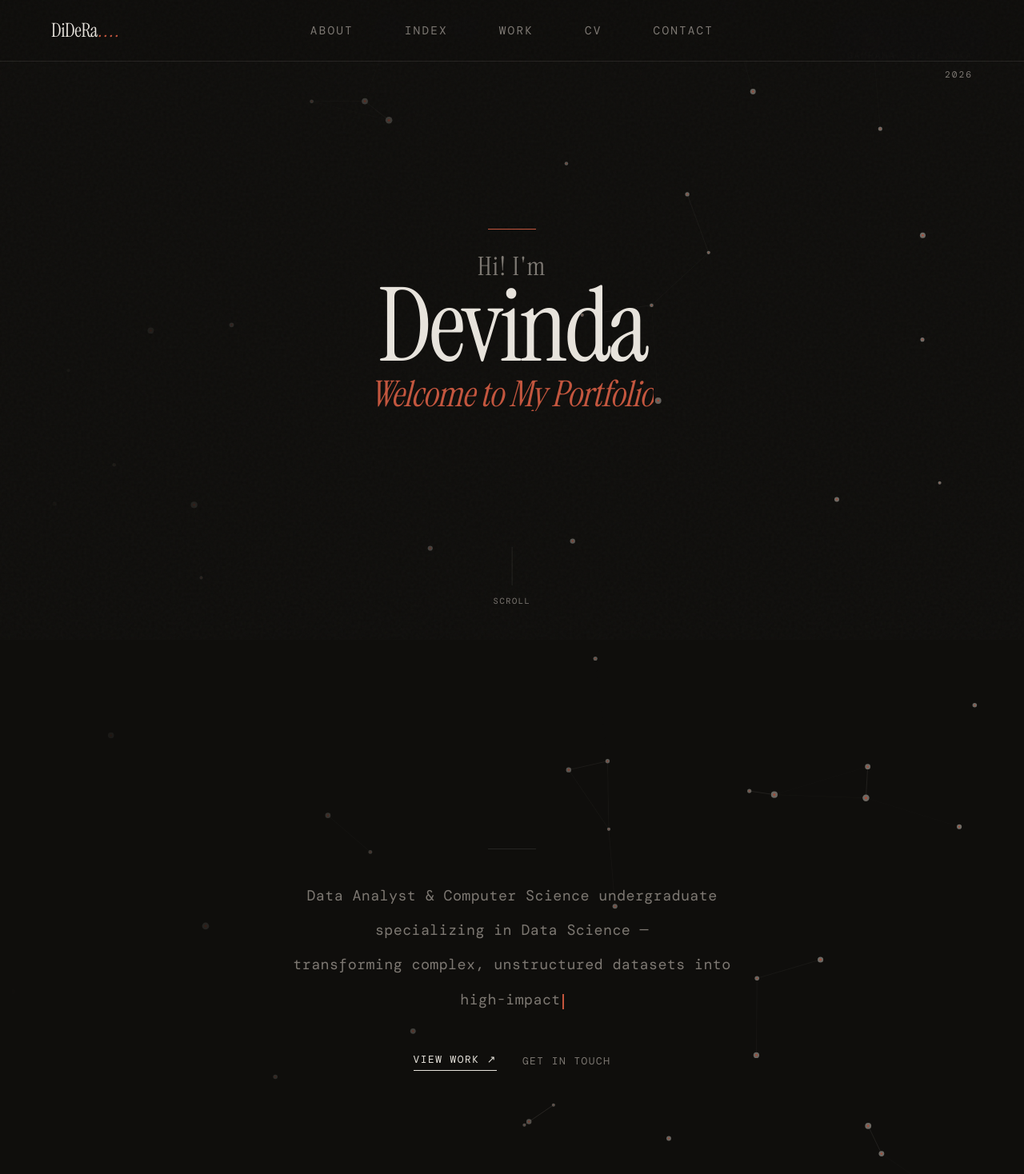
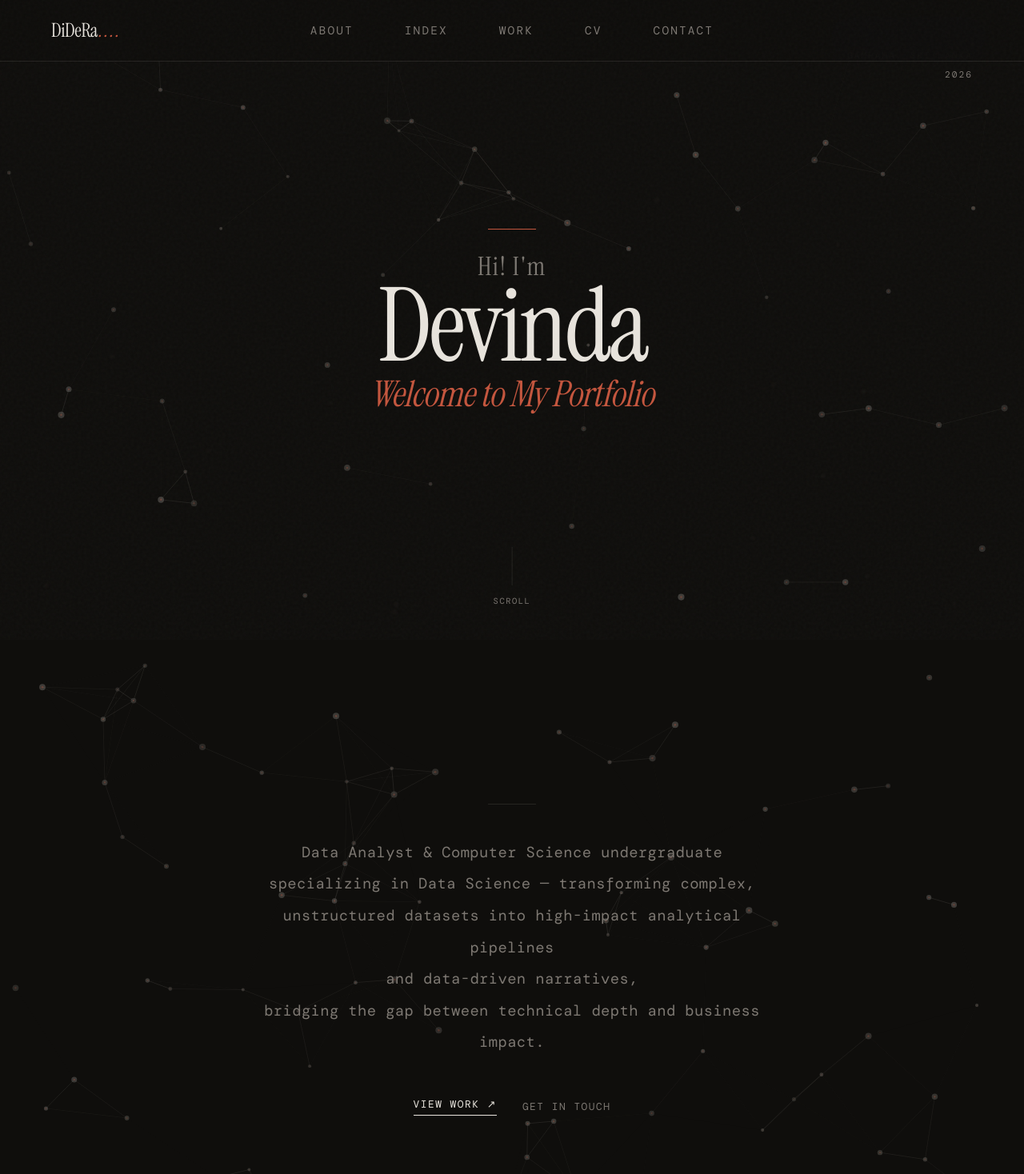
Before and after one commit to Didera/Personal-Portfolio, a Next.js app: page /Personal-Portfolio/ in a window 1280 px wide. Shown: the top 1468 px of the page at 80% size. Built offline with nearby package versions, Linux system fonts and the light colour scheme; a web font is replaced by a local one.

Commit message:
Added report

```diff
--- a/src/app/layout.tsx
+++ b/src/app/layout.tsx
@@ -2,6 +2,7 @@ import type { Metadata } from "next";
 import { Syne, DM_Mono, Instrument_Serif } from "next/font/google";
 import "@/styles/globals.css";
 import { SmoothScroll } from "@/components/ui/SmoothScroll";
+import { GlobalParticleField } from "@/components/ui/ParticleField";
 
 const syne = Syne({
   subsets: ["latin"],
@@ -65,8 +66,9 @@ export default function RootLayout({
       className={`${syne.variable} ${dmMono.variable} ${instrumentSerif.variable}`}
     >
       <body>
-        <SmoothScroll>{children}</SmoothScroll>
-      </body>
+          <GlobalParticleField />
+          <SmoothScroll>{children}</SmoothScroll>
+        </body>
     </html>
   );
 }
--- a/src/components/sections/HeroSection.tsx
+++ b/src/components/sections/HeroSection.tsx
@@ -1,119 +1,77 @@
 "use client";
 
-import { useState, useEffect, useRef, useCallback } from "react";
 import { motion } from "framer-motion";
 import { useInView } from "react-intersection-observer";
 import Link from "next/link";
 import { ParticleField } from "@/components/ui/ParticleField";
 
-/* ── Typewriter Block ── */
-const LINES = [
+/* ── Bio lines — revealed via blur-in instead of typewriter ── */
+const BIO_LINES = [
   "Data Analyst & Computer Science undergraduate",
-  "specializing in Data Science —",
-  "transforming complex, unstructured datasets into",
-  "high-impact analytical pipelines",
-  "and data-driven narratives, bridging the gap between technical depth and business impact",
+  "specializing in Data Science — transforming complex,",
+  "unstructured datasets into high-impact analytical pipelines",
+  "and data-driven narratives,",
+  "bridging the gap between technical depth and business impact.",
 ];
 
-const CHAR_SPEED = 28;
-const LINE_PAUSE = 250;
-
-function TypewriterBlock({ started }: { started: boolean }) {
-  const [currentLine, setCurrentLine] = useState(0);
-  const [currentChar, setCurrentChar] = useState(0);
-  const timerRef = useRef<ReturnType<typeof setTimeout> | null>(null);
-
-  const tick = useCallback(() => {
-    setCurrentChar((prev) => {
-      const lineText = LINES[currentLine];
-      if (!lineText) return prev;
-      if (prev < lineText.length) return prev + 1;
-      return prev;
-    });
-  }, [currentLine]);
-
-  useEffect(() => {
-    if (!started) return;
-    if (currentLine >= LINES.length) return;
-    const lineText = LINES[currentLine];
-    if (currentChar < lineText.length) {
-      timerRef.current = setTimeout(tick, CHAR_SPEED);
-    } else {
-      timerRef.current = setTimeout(() => {
-        setCurrentLine((l) => l + 1);
-        setCurrentChar(0);
-      }, LINE_PAUSE);
-    }
-    return () => { if (timerRef.current) clearTimeout(timerRef.current); };
-  }, [started, currentLine, currentChar, tick]);
-
+/** Staggered blur-in for each bio line */
+function BioText() {
   return (
     <div
       className="font-mono"
       style={{
-        fontSize: "clamp(1rem, 2.2vw, 1.15rem)",
-        maxWidth: "580px",
-        lineHeight: 2,
+        fontSize: "clamp(1rem, 2.2vw, 1.18rem)",
+        lineHeight: 2.1,
         letterSpacing: "0.02em",
-        wordBreak: "break-word",
-        overflowWrap: "break-word",
         textAlign: "center",
+        maxWidth: "640px",
+        color: "var(--muted)",
       }}
     >
-      {LINES.map((line, i) => {
-        if (i > currentLine) return null;
-        const visibleText = i < currentLine ? line : line.slice(0, currentChar);
-        const isActive = i === currentLine && currentLine < LINES.length;
-        return (
-          <div key={i} style={{ color: "var(--muted)", marginBottom: "0.35em", minHeight: "1.85em" }}>
-            {visibleText}
-            {isActive && (
-              <span
-                style={{
-                  display: "inline-block",
-                  width: "2px",
-                  height: "1em",
-                  marginLeft: "2px",
-                  background: "var(--accent)",
-                  verticalAlign: "text-bottom",
+      {BIO_LINES.map((line, i) => (
+        <motion.span
+          key={i}
+          initial={{ opacity: 0, filter: "blur(12px)", y: 8 }}
+          animate={{ opacity: 1, filter: "blur(0px)", y: 0 }}
+          transition={{
+            duration: 1.4,
+            delay: i * 0.18,
+            ease: [0.16, 1, 0.3, 1],
           }}
-              />
-            )}
-          </div>
-        );
-      })}
+          style={{ display: "block" }}
+        >
+          {line}
+        </motion.span>
+      ))}
     </div>
   );
 }
 
 export function HeroSection() {
-  // Observe when the typewriter row scrolls into view
-  const [bioRef, bioInView] = useInView({ threshold: 0.2, triggerOnce: true });
+  const [bioRef, bioInView] = useInView({ threshold: 0.15, triggerOnce: true });
 
   return (
     <section
       id="hero"
       className="relative overflow-hidden"
-      /* Two "screens" tall so user scrolls through the hero naturally */
       style={{ minHeight: "200vh" }}
     >
-      {/* Particle background spans the full 200vh section */}
+      {/* Hero-specific particle field — full brightness, 130 nodes */}
       <ParticleField />
 
-      {/* ─────────────────────────────────────────
-          PART 1 — Name block
-          Fills exactly one viewport height so it
-          appears centred when the page first loads.
-      ───────────────────────────────────────── */}
+      {/* ──────────────────────────────────────────
+          PART 1 — Name
+          Centered in the first viewport.
+      ────────────────────────────────────────── */}
       <div
-        className="relative z-10 flex flex-col items-center justify-center px-6 sm:px-10 lg:px-16 text-center"
+        className="relative z-10 flex flex-col items-center justify-center text-center px-6 sm:px-10 lg:px-16"
         style={{ minHeight: "100vh" }}
       >
-        {/* Editorial marginalia — top right */}
+        {/* Editorial marginalia */}
         <motion.div
           initial={{ opacity: 0 }}
           animate={{ opacity: 1 }}
-          transition={{ duration: 1, delay: 1 }}
+          transition={{ duration: 1, delay: 1.1 }}
           className="absolute top-8 right-10 lg:right-16 font-mono text-right z-10"
           style={{
             fontSize: "0.7rem",
@@ -142,21 +100,20 @@ export function HeroSection() {
           }}
         />
 
-        {/* Name */}
+        {/* Name — blur-in reveal on each span */}
         <h1
-          className="font-serif leading-[0.92]"
+          className="font-serif leading-[0.92] text-center"
           style={{
             fontSize: "clamp(3.5rem, 10vw, 9rem)",
             letterSpacing: "-0.03em",
             color: "var(--text)",
-            textAlign: "center",
           }}
         >
-          <span style={{ display: "block", overflow: "hidden" }}>
+          {/* "Hi! I'm" */}
           <motion.span
-              initial={{ y: "100%" }}
-              animate={{ y: "0%" }}
-              transition={{ duration: 1, delay: 0.3, ease: [0.16, 1, 0.3, 1] }}
+            initial={{ opacity: 0, filter: "blur(16px)" }}
+            animate={{ opacity: 1, filter: "blur(0px)" }}
+            transition={{ duration: 1.2, delay: 0.25, ease: [0.16, 1, 0.3, 1] }}
             style={{
               display: "block",
               fontSize: "clamp(1.5rem, 2.5vw, 2rem)",
@@ -166,25 +123,23 @@ export function HeroSection() {
           >
             Hi! I&apos;m
           </motion.span>
-          </span>
 
-          <span style={{ display: "block", overflow: "hidden" }}>
+          {/* "Devinda" */}
           <motion.span
-              initial={{ y: "110%" }}
-              animate={{ y: "0%" }}
-              transition={{ duration: 1, delay: 0.42, ease: [0.16, 1, 0.3, 1] }}
+            initial={{ opacity: 0, filter: "blur(20px)" }}
+            animate={{ opacity: 1, filter: "blur(0px)" }}
+            transition={{ duration: 1.3, delay: 0.45, ease: [0.16, 1, 0.3, 1] }}
             style={{ display: "block" }}
           >
             Devinda
           </motion.span>
-          </span>
 
-          <span style={{ display: "block", overflow: "hidden" }}>
+          {/* "Welcome to My Portfolio" */}
           <motion.em
             className="font-serif"
-              initial={{ y: "110%" }}
-              animate={{ y: "0%" }}
-              transition={{ duration: 1, delay: 0.56, ease: [0.16, 1, 0.3, 1] }}
+            initial={{ opacity: 0, filter: "blur(18px)" }}
+            animate={{ opacity: 1, filter: "blur(0px)" }}
+            transition={{ duration: 1.3, delay: 0.65, ease: [0.16, 1, 0.3, 1] }}
             style={{
               display: "block",
               fontStyle: "italic",
@@ -196,14 +151,13 @@ export function HeroSection() {
           >
             Welcome to My Portfolio
           </motion.em>
-          </span>
         </h1>
 
         {/* Scroll cue */}
         <motion.div
           initial={{ opacity: 0 }}
           animate={{ opacity: 1 }}
-          transition={{ duration: 1.2, delay: 1.3 }}
+          transition={{ duration: 1.2, delay: 1.4 }}
           className="absolute bottom-10 left-1/2 -translate-x-1/2 flex flex-col items-center gap-3"
         >
           <div className="w-px h-12 animate-scroll-pulse" style={{ background: "var(--border)" }} />
@@ -216,14 +170,13 @@ export function HeroSection() {
         </motion.div>
       </div>
 
-      {/* ─────────────────────────────────────────
-          PART 2 — Typewriter bio + CTAs
-          Sits in the second half of the section.
-          Scrolling into view starts the typewriter.
-      ───────────────────────────────────────── */}
+      {/* ──────────────────────────────────────────
+          PART 2 — Bio text + CTAs
+          Revealed as user scrolls down.
+      ────────────────────────────────────────── */}
       <div
         ref={bioRef}
-        className="relative z-10 flex flex-col items-center justify-center px-6 sm:px-10 lg:px-16 text-center"
+        className="relative z-10 flex flex-col items-center justify-center text-center px-6 sm:px-10 lg:px-16"
         style={{ minHeight: "100vh" }}
       >
         {/* Divider */}
@@ -240,15 +193,16 @@ export function HeroSection() {
           }}
         />
 
+        {/* Bio lines — staggered blur-in, triggered by scroll */}
+        {bioInView && <BioText />}
+
+        {/* CTAs */}
         <motion.div
-          initial={{ opacity: 0, y: 18, filter: "blur(6px)" }}
-          animate={bioInView ? { opacity: 1, y: 0, filter: "blur(0px)" } : {}}
-          transition={{ duration: 1.2, delay: 0.25, ease: [0.16, 1, 0.3, 1] }}
-          className="flex flex-col items-center gap-10 w-full"
+          initial={{ opacity: 0, filter: "blur(8px)" }}
+          animate={bioInView ? { opacity: 1, filter: "blur(0px)" } : {}}
+          transition={{ duration: 1.2, delay: BIO_LINES.length * 0.18 + 0.2, ease: [0.16, 1, 0.3, 1] }}
+          className="flex gap-8 items-center justify-center mt-12"
         >
-          <TypewriterBlock started={bioInView} />
-
-          <div className="flex gap-8 items-center justify-center">
           <Link
             href="#projects"
             className="font-mono no-underline transition-colors duration-300"
@@ -291,7 +245,6 @@ export function HeroSection() {
           >
             Get in Touch
           </Link>
-          </div>
         </motion.div>
       </div>
     </section>
--- a/src/components/ui/ParticleField.tsx
+++ b/src/components/ui/ParticleField.tsx
@@ -11,51 +11,61 @@ interface Particle {
   opacity: number;
 }
 
-const PARTICLE_COUNT = 60;
-const CONNECTION_DIST = 140;
+interface ParticleFieldProps {
+  /** When true: fewer particles, lower opacity, CSS blur — for non-hero sections */
+  dim?: boolean;
+  /** Override particle count */
+  count?: number;
+}
 
 const ACCENT = { r: 196, g: 85, b: 61 };
-const MUTED = { r: 125, g: 120, b: 114 };
+const MUTED  = { r: 125, g: 120, b: 114 };
 
-export function ParticleField() {
-  const canvasRef = useRef<HTMLCanvasElement>(null);
-  const particles = useRef<Particle[]>([]);
-  const animRef = useRef<number>(0);
-  const mouse = useRef({ x: -500, y: -500 });
+export function ParticleField({ dim = false, count }: ParticleFieldProps) {
+  const PARTICLE_COUNT  = count ?? (dim ? 55 : 130);
+  const CONNECTION_DIST = dim ? 100 : 150;
+  const LINE_ALPHA_MAX  = dim ? 0.12 : 0.38;
+  const DOT_OPACITY_MOD = dim ? 0.18 : 0.55;
+  const SPEED           = dim ? 0.18 : 0.32;
+
+  const canvasRef  = useRef<HTMLCanvasElement>(null);
+  const particles  = useRef<Particle[]>([]);
+  const animRef    = useRef<number>(0);
+  const mouse      = useRef({ x: -500, y: -500 });
+
+  // Keep mutable refs to avoid stale closure in the draw loop
+  const configRef = useRef({ PARTICLE_COUNT, CONNECTION_DIST, LINE_ALPHA_MAX, DOT_OPACITY_MOD, SPEED });
+  configRef.current = { PARTICLE_COUNT, CONNECTION_DIST, LINE_ALPHA_MAX, DOT_OPACITY_MOD, SPEED };
 
   useEffect(() => {
     const canvas = canvasRef.current;
     if (!canvas) return;
-
     const ctx = canvas.getContext("2d");
     if (!ctx) return;
 
     const resize = () => {
       const dpr = window.devicePixelRatio || 1;
-      const width = canvas.offsetWidth;
-      const height = canvas.offsetHeight;
-
-      canvas.width = width * dpr;
-      canvas.height = height * dpr;
-
+      canvas.width  = canvas.offsetWidth  * dpr;
+      canvas.height = canvas.offsetHeight * dpr;
       ctx.setTransform(dpr, 0, 0, dpr, 0, 0);
     };
 
     const initParticles = () => {
-      particles.current = Array.from({ length: PARTICLE_COUNT }, () => ({
-        x: Math.random() * canvas.offsetWidth,
-        y: Math.random() * canvas.offsetHeight,
-        vx: (Math.random() - 0.5) * 0.3,
-        vy: (Math.random() - 0.5) * 0.3,
-        radius: Math.random() * 2.4 + 1.2,
-        opacity: Math.random() * 0.35 + 0.55,
+      const { PARTICLE_COUNT: pc, SPEED: sp } = configRef.current;
+      particles.current = Array.from({ length: pc }, () => ({
+        x:       Math.random() * canvas.offsetWidth,
+        y:       Math.random() * canvas.offsetHeight,
+        vx:      (Math.random() - 0.5) * sp,
+        vy:      (Math.random() - 0.5) * sp,
+        radius:  Math.random() * 2.2 + 0.9,
+        opacity: Math.random() * 0.4 + 0.5,
       }));
     };
 
     const draw = () => {
+      const { CONNECTION_DIST: cd, LINE_ALPHA_MAX: lam, DOT_OPACITY_MOD: dom, SPEED: sp } = configRef.current;
       const w = canvas.offsetWidth;
       const h = canvas.offsetHeight;
-
       ctx.clearRect(0, 0, w, h);
 
       const pts = particles.current;
@@ -63,122 +73,82 @@ export function ParticleField() {
       for (const p of pts) {
         p.x += p.vx;
         p.y += p.vy;
-
-        if (p.x < 0) {
-          p.x = 0;
-          p.vx *= -1;
-        }
-
-        if (p.x > w) {
-          p.x = w;
-          p.vx *= -1;
-        }
-
-        if (p.y < 0) {
-          p.y = 0;
-          p.vy *= -1;
-        }
-
-        if (p.y > h) {
-          p.y = h;
-          p.vy *= -1;
-        }
+        if (p.x < 0)  { p.x = 0; p.vx *= -1; }
+        if (p.x > w)  { p.x = w; p.vx *= -1; }
+        if (p.y < 0)  { p.y = 0; p.vy *= -1; }
+        if (p.y > h)  { p.y = h; p.vy *= -1; }
 
         const dx = p.x - mouse.current.x;
         const dy = p.y - mouse.current.y;
-        const dist = Math.sqrt(dx * dx + dy * dy);
-
-        if (dist < 120) {
-          p.vx += dx * 0.0003;
-          p.vy += dy * 0.0003;
+        if (Math.sqrt(dx * dx + dy * dy) < 120) {
+          p.vx += dx * 0.0002;
+          p.vy += dy * 0.0002;
         }
 
         const speed = Math.sqrt(p.vx * p.vx + p.vy * p.vy);
-
-        if (speed > 0.5) {
-          p.vx = (p.vx / speed) * 0.5;
-          p.vy = (p.vy / speed) * 0.5;
+        if (speed > sp * 1.6) {
+          p.vx = (p.vx / speed) * sp * 1.6;
+          p.vy = (p.vy / speed) * sp * 1.6;
         }
       }
 
-      // Draw connection lines
+      // Connection lines
       for (let i = 0; i < pts.length; i++) {
         for (let j = i + 1; j < pts.length; j++) {
           const dx = pts[i].x - pts[j].x;
           const dy = pts[i].y - pts[j].y;
           const dist = Math.sqrt(dx * dx + dy * dy);
-
-          if (dist < CONNECTION_DIST) {
-            const alpha = (1 - dist / CONNECTION_DIST) * 0.35;
-
+          if (dist < cd) {
+            const alpha = (1 - dist / cd) * lam;
             ctx.beginPath();
             ctx.moveTo(pts[i].x, pts[i].y);
             ctx.lineTo(pts[j].x, pts[j].y);
-            ctx.strokeStyle = `rgba(${MUTED.r}, ${MUTED.g}, ${MUTED.b}, ${alpha})`;
-            ctx.lineWidth = 0.8;
+            ctx.strokeStyle = `rgba(${MUTED.r},${MUTED.g},${MUTED.b},${alpha})`;
+            ctx.lineWidth = 0.7;
             ctx.stroke();
           }
         }
       }
 
-      // Draw particles without glow
+      // Dots
       for (const p of pts) {
+        // Outer glow ring
         ctx.beginPath();
-        ctx.arc(p.x, p.y, p.radius + 0.8, 0, Math.PI * 2);
-        ctx.fillStyle = `rgba(${MUTED.r}, ${MUTED.g}, ${MUTED.b}, ${Math.min(
-          p.opacity + 0.35,
-          1
-        )})`;
+        ctx.arc(p.x, p.y, p.radius + 1, 0, Math.PI * 2);
+        ctx.fillStyle = `rgba(${MUTED.r},${MUTED.g},${MUTED.b},${Math.min(p.opacity * dom, 1)})`;
         ctx.fill();
-
-        // Small accent center
+        // Accent center
         ctx.beginPath();
         ctx.arc(p.x, p.y, p.radius * 0.45, 0, Math.PI * 2);
-        ctx.fillStyle = `rgba(${ACCENT.r}, ${ACCENT.g}, ${ACCENT.b}, ${Math.min(
-          p.opacity + 0.25,
-          1
-        )})`;
+        ctx.fillStyle = `rgba(${ACCENT.r},${ACCENT.g},${ACCENT.b},${Math.min(p.opacity * dom * 0.7, 1)})`;
         ctx.fill();
       }
 
       animRef.current = requestAnimationFrame(draw);
     };
 
-    const handleMouseMove = (e: MouseEvent) => {
+    const onMouseMove  = (e: MouseEvent) => {
       const rect = canvas.getBoundingClientRect();
-
-      mouse.current = {
-        x: e.clientX - rect.left,
-        y: e.clientY - rect.top,
-      };
+      mouse.current = { x: e.clientX - rect.left, y: e.clientY - rect.top };
     };
-
-    const handleMouseLeave = () => {
-      mouse.current = {
-        x: -500,
-        y: -500,
-      };
-    };
-
-    const handleResize = () => {
-      resize();
-      initParticles();
-    };
+    const onMouseLeave = () => { mouse.current = { x: -500, y: -500 }; };
+    const onResize     = () => { resize(); initParticles(); };
 
     resize();
     initParticles();
     draw();
 
-    window.addEventListener("resize", handleResize);
-    window.addEventListener("mousemove", handleMouseMove);
-    window.addEventListener("mouseleave", handleMouseLeave);
+    window.addEventListener("resize",     onResize);
+    window.addEventListener("mousemove",  onMouseMove);
+    window.addEventListener("mouseleave", onMouseLeave);
 
     return () => {
       cancelAnimationFrame(animRef.current);
-      window.removeEventListener("resize", handleResize);
-      window.removeEventListener("mousemove", handleMouseMove);
-      window.removeEventListener("mouseleave", handleMouseLeave);
+      window.removeEventListener("resize",     onResize);
+      window.removeEventListener("mousemove",  onMouseMove);
+      window.removeEventListener("mouseleave", onMouseLeave);
     };
+    // eslint-disable-next-line react-hooks/exhaustive-deps
   }, []);
 
   return (
@@ -190,13 +160,27 @@ export function ParticleField() {
         width: "100%",
         height: "100%",
         pointerEvents: "none",
-        opacity: 0.9,
-
-        WebkitMaskImage:
-          "linear-gradient(to left, rgba(0,0,0,1) 0%, rgba(0,0,0,0.9) 35%, rgba(0,0,0,0.35) 70%, rgba(0,0,0,0) 100%)",
-        maskImage:
-          "linear-gradient(to left, rgba(0,0,0,1) 0%, rgba(0,0,0,0.9) 35%, rgba(0,0,0,0.35) 70%, rgba(0,0,0,0) 100%)",
+        /* dim variant: blurred and very low opacity */
+        opacity: dim ? 0.28 : 0.92,
+        filter:  dim ? "blur(1.5px)" : "none",
       }}
     />
   );
 }
+
+/** Fixed full-page background variant — rendered once in layout, visible in all sections */
+export function GlobalParticleField() {
+  return (
+    <div
+      aria-hidden
+      style={{
+        position: "fixed",
+        inset: 0,
+        zIndex: 0,
+        pointerEvents: "none",
+      }}
+    >
+      <ParticleField dim count={55} />
+    </div>
+  );
+}
```
Lines whose indentation alone changed are shown as unchanged.
